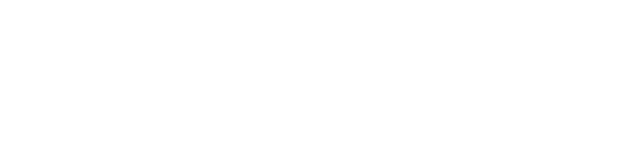
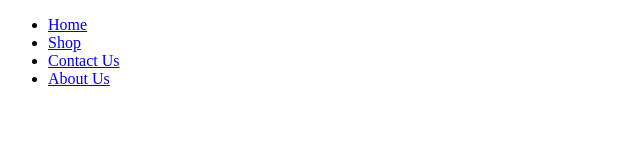
Before and after one commit to Ali-Shahavi/test-git-project, a plain HTML site: page index.html in a window 1280 px wide. Shown: the whole page, without its empty margins (0-640 px from the left). Drawn offline with Linux system fonts and the light colour scheme.

Commit message:
header has been created

```diff
--- a/index.html
+++ b/index.html
@@ -10,7 +10,16 @@
 </head>
 
 <body>
-
+    <header>
+        <nav>
+            <ul>
+                <li><a href="#">Home</a></li>
+                <li><a href="#">Shop</a></li>
+                <li><a href="#">Contact Us</a></li>
+                <li><a href="#">About Us</a></li>
+            </ul>
+        </nav>
+    </header>
 </body>
 
 </html>
```
